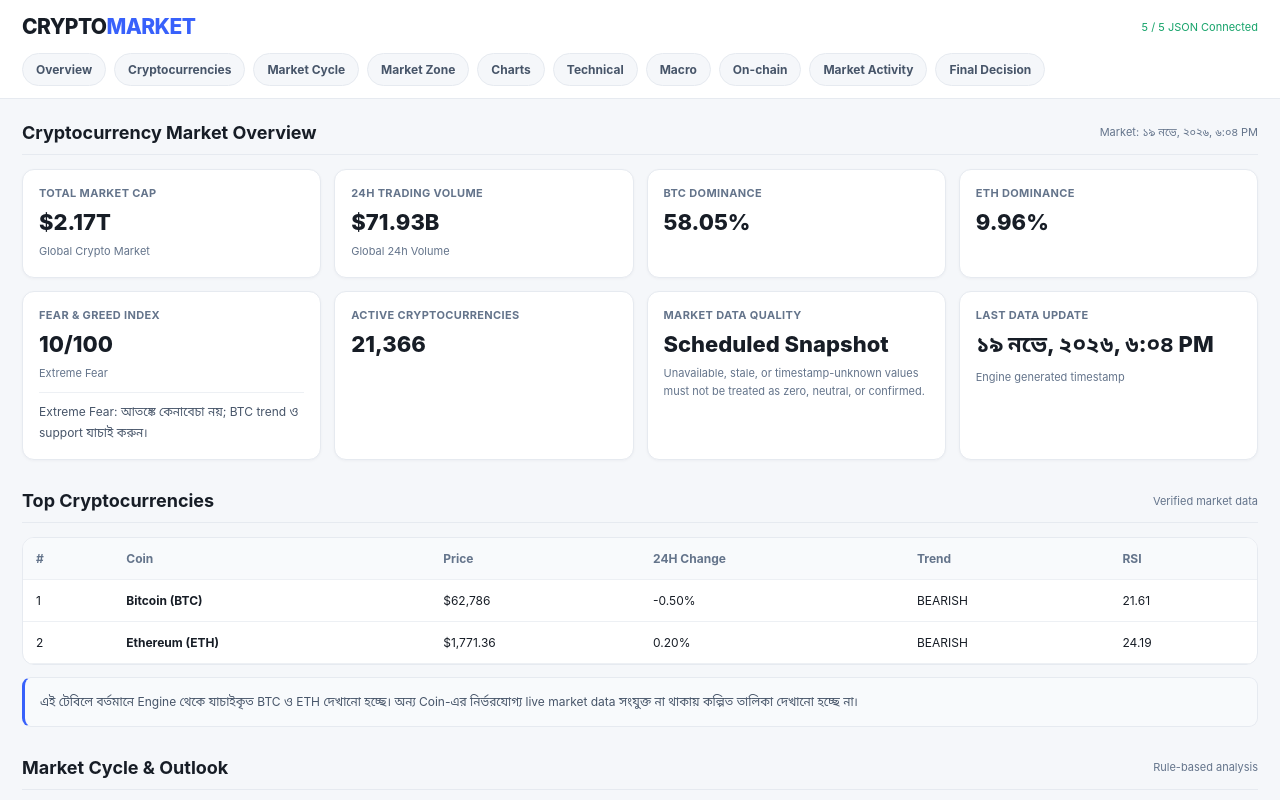
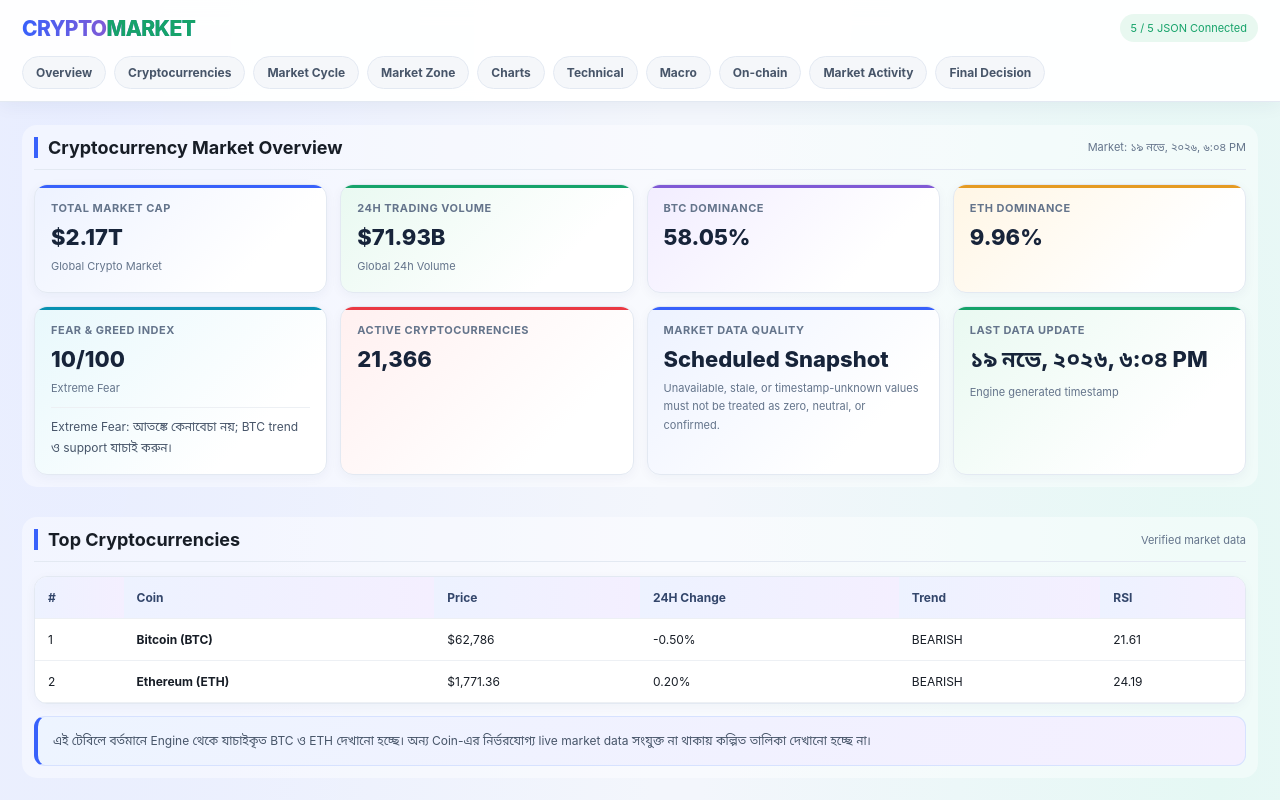
Before and after one commit to nuhakhanomnusaiba4060-creator/Crypto-macro-dashboard, a plain HTML site: page index.html in a window 1280 px wide. Shown: the top 800 px of the page. Drawn offline with Linux system fonts and the light colour scheme.

Commit message:
Apply Multi-Color Professional Theme
Added multi-color professional theme styles to index.html.

```diff
--- a/index.html
+++ b/index.html
@@ -93,6 +93,197 @@ footer{text-align:center;padding:24px;background:#fff;
  .chart,.chart.large{grid-column:auto;height:340px}
  .chart.large{height:400px}h2{font-size:15px}
 }
+
+/* MULTI-COLOR PROFESSIONAL THEME */
+:root {
+  --bg: #f3f6fc;
+  --blue: #3861fb;
+  --green: #16a36a;
+  --red: #ea3943;
+  --purple: #805ad5;
+  --cyan: #0891b2;
+  --amber: #d18b16;
+  --line: #e3e9f2;
+}
+
+body {
+  background:
+    radial-gradient(ellipse at 5% 0%, #e8edff 0%, transparent 35%),
+    radial-gradient(ellipse at 95% 10%, #e5f8f4 0%, transparent 30%),
+    #f3f6fc;
+}
+
+header {
+  background: rgba(255,255,255,.94);
+  backdrop-filter: blur(14px);
+  box-shadow: 0 3px 18px rgba(30,50,90,.06);
+}
+
+.brand {
+  background: linear-gradient(90deg,#3861fb,#805ad5,#0891b2);
+  -webkit-background-clip: text;
+  background-clip: text;
+  color: transparent;
+}
+
+.brand span {
+  color: #16a36a;
+  -webkit-text-fill-color: #16a36a;
+}
+
+.status {
+  background: #e8f8f0;
+  padding: 7px 11px;
+  border-radius: 20px;
+}
+
+nav a {
+  transition: .2s ease;
+}
+
+nav a:hover {
+  background: #e8edff;
+  border-color: #b9c8ff;
+  transform: translateY(-1px);
+}
+
+.section {
+  background: rgba(255,255,255,.40);
+  border-radius: 15px;
+  padding: 12px;
+}
+
+.head {
+  border-bottom: 1px solid #e3e9f2;
+}
+
+h2 {
+  border-left: 4px solid #3861fb;
+  padding-left: 10px;
+}
+
+.card {
+  position: relative;
+  overflow: hidden;
+  border-radius: 13px;
+  border: 1px solid var(--line);
+  box-shadow: 0 3px 12px rgba(30,50,90,.045);
+  transition: transform .2s, box-shadow .2s;
+}
+
+.card::before {
+  content: "";
+  position: absolute;
+  top: 0;
+  left: 0;
+  right: 0;
+  height: 3px;
+  background: var(--card-accent,#3861fb);
+}
+
+.card:hover {
+  transform: translateY(-2px);
+  box-shadow: 0 7px 20px rgba(30,50,90,.10);
+}
+
+.grid .card:nth-child(6n+1) {
+  --card-accent: #3861fb;
+  background: linear-gradient(135deg,#edf2ff,#fff 75%);
+}
+.grid .card:nth-child(6n+2) {
+  --card-accent: #16a36a;
+  background: linear-gradient(135deg,#e9f9f1,#fff 75%);
+}
+.grid .card:nth-child(6n+3) {
+  --card-accent: #805ad5;
+  background: linear-gradient(135deg,#f2edff,#fff 75%);
+}
+.grid .card:nth-child(6n+4) {
+  --card-accent: #e59b22;
+  background: linear-gradient(135deg,#fff6e5,#fff 75%);
+}
+.grid .card:nth-child(6n+5) {
+  --card-accent: #0891b2;
+  background: linear-gradient(135deg,#e8f8fc,#fff 75%);
+}
+.grid .card:nth-child(6n) {
+  --card-accent: #ea3943;
+  background: linear-gradient(135deg,#fff0f0,#fff 75%);
+}
+
+.label {
+  color: #64748b;
+  letter-spacing: .5px;
+}
+
+.value {
+  color: #17243a;
+}
+
+.green { color: #07834f !important; }
+.red { color: #dc303a !important; }
+.yellow { color: #b7791f !important; }
+
+.pill {
+  border-radius: 20px;
+  padding: 5px 10px;
+}
+
+.pill.ok {
+  background: #dcf8e9;
+  color: #087b49;
+}
+
+.pill.warn {
+  background: #fff1cc;
+  color: #9a6700;
+}
+
+.table-wrap {
+  border-radius: 13px;
+  box-shadow: 0 3px 12px rgba(30,50,90,.04);
+}
+
+th {
+  background: linear-gradient(90deg,#edf2ff,#f4efff);
+  color: #33466b;
+}
+
+tbody tr:hover {
+  background: #edf5ff;
+}
+
+.chart {
+  border-radius: 13px;
+  box-shadow: 0 3px 14px rgba(30,50,90,.06);
+}
+
+.chart-title {
+  background: linear-gradient(90deg,#edf2ff,#f4efff);
+  color: #263b63;
+  font-weight: 800;
+}
+
+.notice {
+  background: linear-gradient(110deg,#edf4ff,#f4efff);
+  border-color: #d7e2ff;
+  border-left: 4px solid #3861fb;
+  border-radius: 11px;
+}
+
+footer {
+  background: linear-gradient(90deg,#edf2ff,#f0edff,#e9f8f5);
+}
+
+@media(max-width:520px) {
+  .section {
+    padding: 8px;
+    border-radius: 11px;
+  }
+  .card:hover {
+    transform: none;
+  }
+
 </style>
 </head>
 <body>
```
